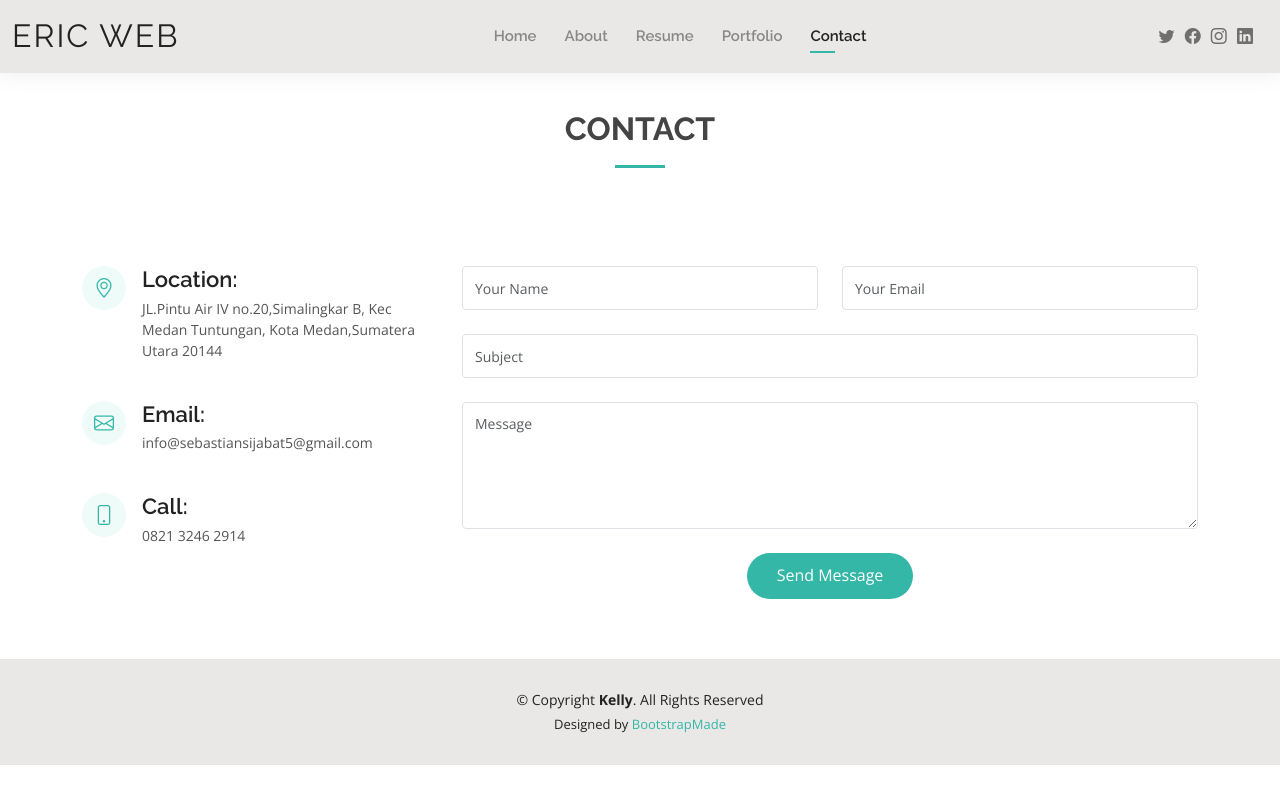
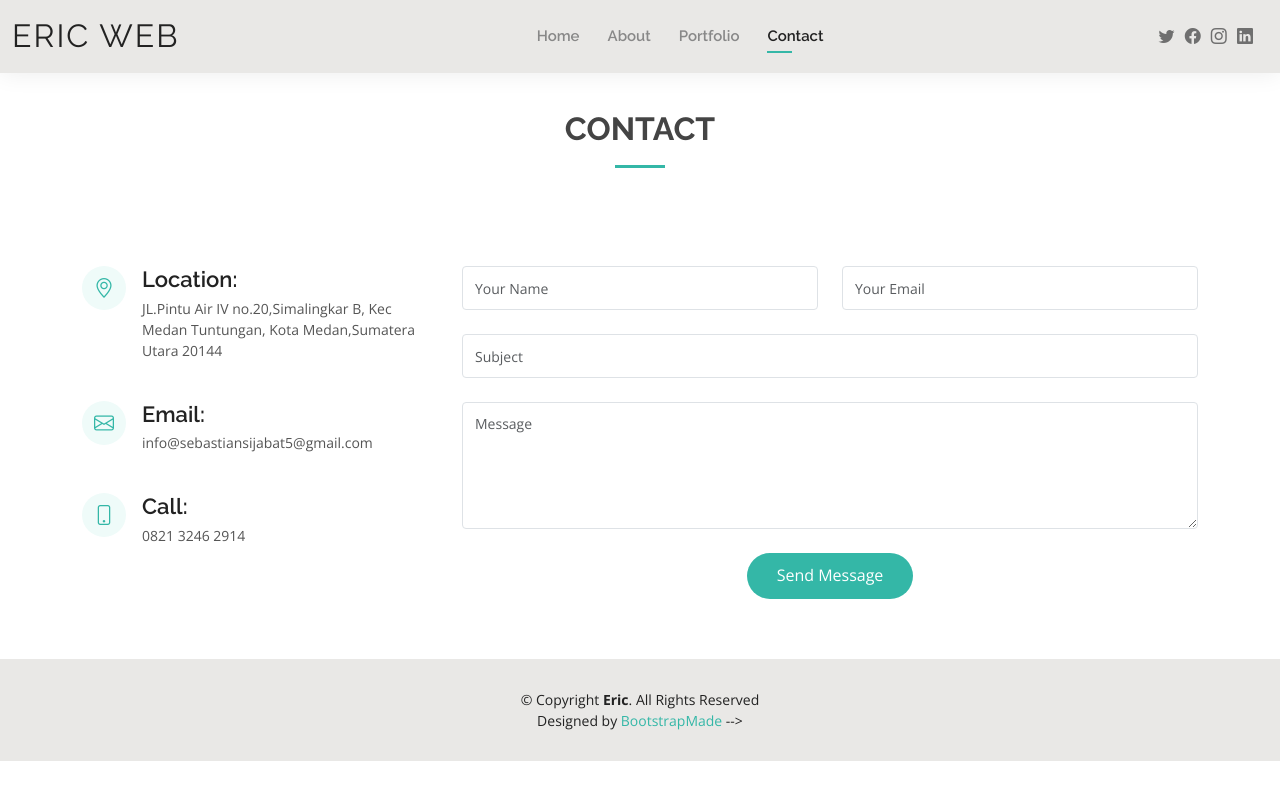
Before and after one commit to ericsijabat/ericsijabat.github.io, a plain HTML site: page contact.html in a window 1280 px wide. Drawn offline with nearby package versions, Linux system fonts and the light colour scheme.

Commit message:
menghapus resume

```diff
--- a/contact.html
+++ b/contact.html
@@ -50,7 +50,7 @@
         <ul>
           <li><a href="index.html">Home</a></li>
           <li><a href="about.html">About</a></li>
-          <li><a href="resume.html">Resume</a></li>
+
           <li><a href="portfolio.html">Portfolio</a></li>
           <li><a class="active" href="contact.html">Contact</a></li>
         </ul>
@@ -141,14 +141,14 @@
   <footer id="footer">
     <div class="container">
       <div class="copyright">
-        &copy; Copyright <strong><span>Kelly</span></strong>. All Rights Reserved
+        &copy; Copyright <strong><span>Eric</span></strong>. All Rights Reserved
       </div>
-      <div class="credits">
+      <!-- <div class="credits">
         <!-- All the links in the footer should remain intact. -->
         <!-- You can delete the links only if you purchased the pro version. -->
         <!-- Licensing information: https://bootstrapmade.com/license/ -->
         <!-- Purchase the pro version with working PHP/AJAX contact form: https://bootstrapmade.com/kelly-free-bootstrap-cv-resume-html-template/ -->
-        Designed by <a href="https://bootstrapmade.com/">BootstrapMade</a>
+        Designed by <a href="https://bootstrapmade.com/">BootstrapMade</a> -->
       </div>
     </div>
   </footer><!-- End  Footer -->
```
Also changed, not shown: about.html (+1 -2 lines), index.html (+0 -1 lines), portfolio.html (+1 -1 lines).
